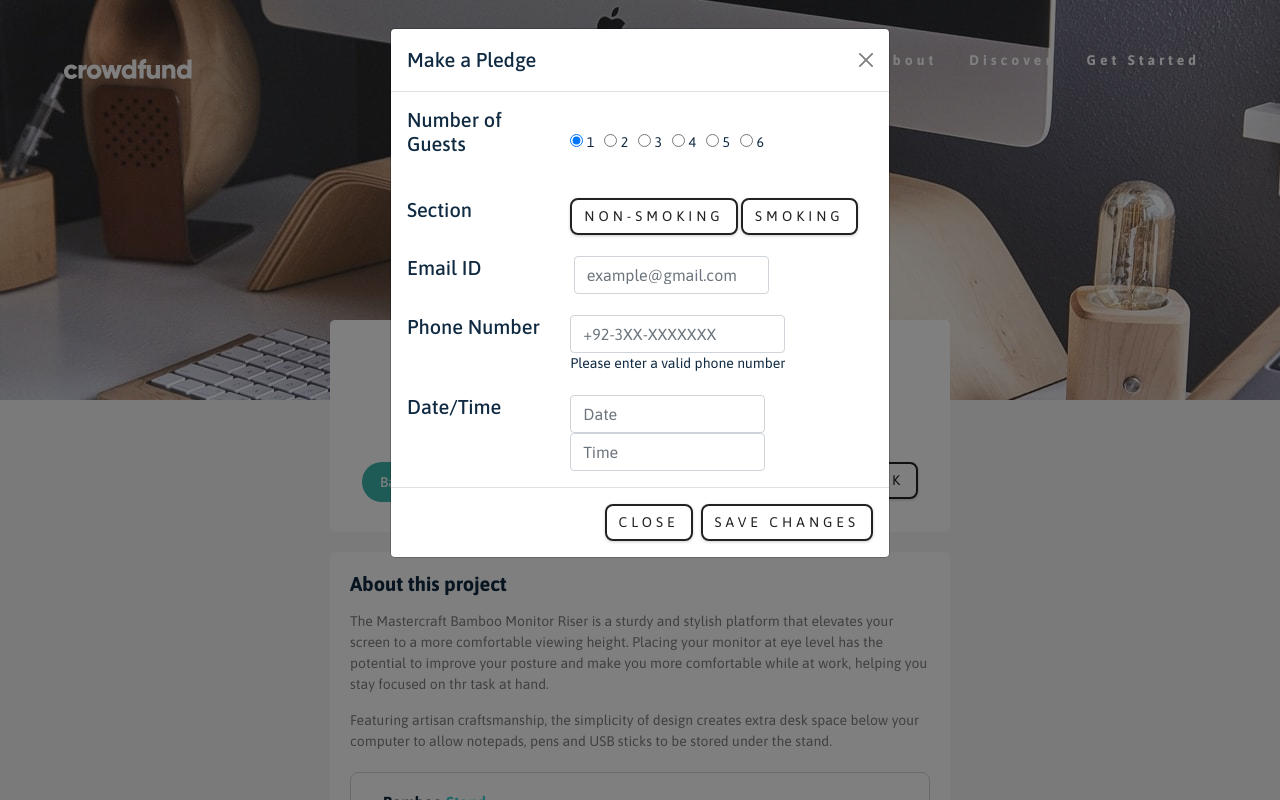
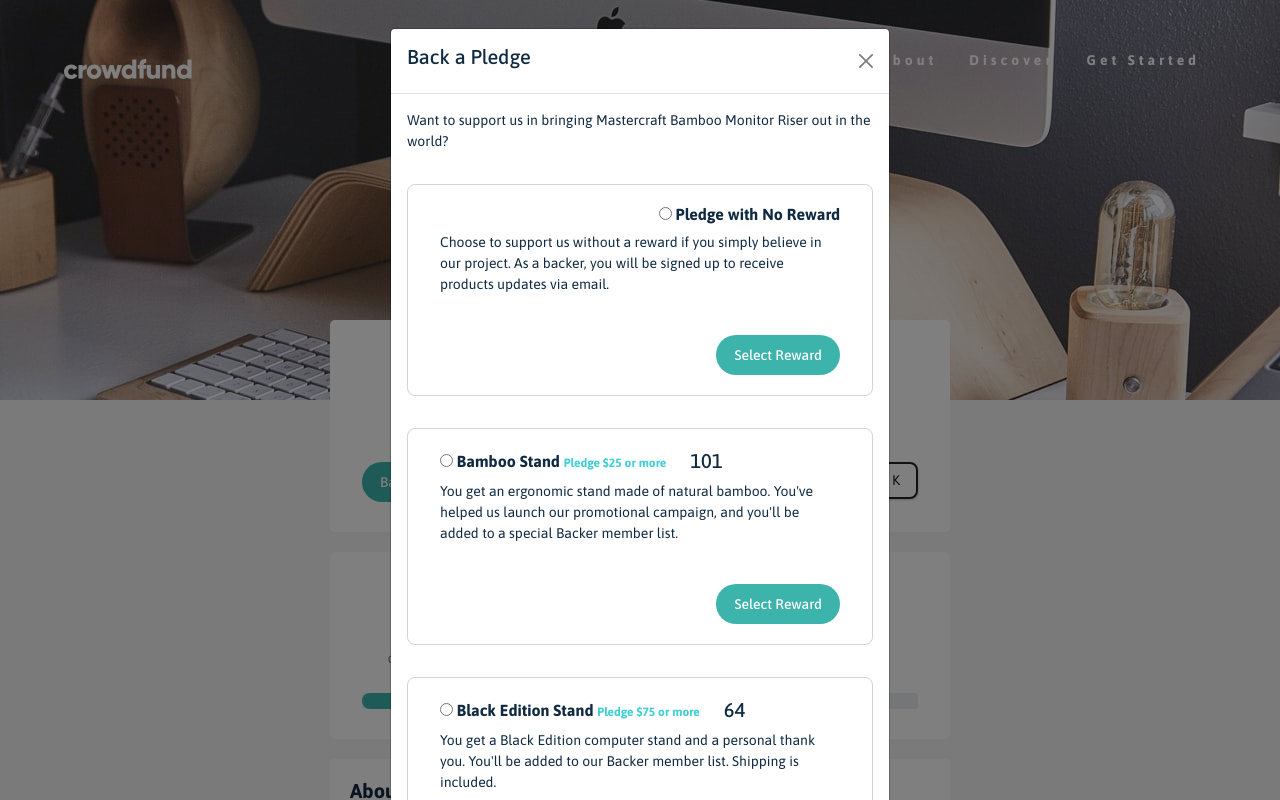
Before and after one commit to ZorainAhmed/CrowdFunding, a plain HTML site: page index.html in a window 1280 px wide. Both pictures are taken after a click on the button "Back this project". Shown: the top 800 px of the page. Drawn offline with nearby package versions, Linux system fonts and the light colour scheme; some icons are missing.

Commit message:
Eight Commit

```diff
--- a/css/style.css
+++ b/css/style.css
@@ -268,7 +268,7 @@ nav {
   height: 200px;
 }
 .links a {
-  background: var(--clr-white);
+  background: var(--clr-grey-10);
   color: black;
   letter-spacing: var(--spacing);
   display: block;
@@ -357,7 +357,10 @@ header {
 .title span {
   color: var(--clr-secondary);
 }
-
+.modal-title span {
+  color: var(--clr-secondary);
+  font-size: 12px;
+}
 footer {
   background: var(--clr-grey-1);
   padding: 5rem 1rem;
@@ -404,6 +407,12 @@ footer p {
 }
 .title{
   margin: 20px;
+  border: 1px solid;
+  border-color: lightgray;
+  border-radius: 8px;
+}
+.modal-title{
+  margin: auto;
   border: 1px solid;
   border-color: lightgray;
   border-radius: 8px;
@@ -807,6 +816,19 @@ footer p {
 h6{
   font-weight: 900;
 }
+.progress-bar{
+  background:  hsl(176, 50%, 47%);
+  border-radius: 10px;
+}
+
+@media screen and (min-width: 768px) {
+  .vl {
+    border-left: 1px solid lightgray;
+    height: 65px;
+  }
+}
+
+
 .button-1 {
   background:  hsl(176, 50%, 47%);
   border-radius: 999px;
--- a/index.html
+++ b/index.html
@@ -21,78 +21,129 @@
         <div class="modal-dialog">
             <div class="modal-content">
                 <div class="modal-header">
-                    <h5 class="modal-title" id="pledgeLabel">Make a Pledge</h5>
+                    <h5 class="" id="pledgeLabel">Back a Pledge</h5>
                     <button type="button" class="btn-close" data-bs-dismiss="modal" aria-label="Close"></button>
                 </div>
                 <div class="modal-body">
                     <form id="myform">
                         <div class="row">
-                            <div class="col-4 ">
-                                <h5>Number of Guests</h5>
-                            </div>
-                            <div class="col-auto pt-2 py-md-4">
-                                <label class="radio">
-                                    <input type="radio" name="optradio" checked> 1
-                                </label>&nbsp;&nbsp;
-                                <label class="radio">
-                                    <input type="radio" name="optradio"> 2
-                                </label>&nbsp;&nbsp;
-                                <label class="radio">
-                                    <input type="radio" name="optradio"> 3
-                                </label>&nbsp;&nbsp;
-                                <label class="radio">
-                                    <input type="radio" name="optradio"> 4
-                                </label>&nbsp;&nbsp;
-                                <label class="radio">
-                                    <input type="radio" name="optradio"> 5
-                                </label>&nbsp;&nbsp;
-                                <label class="radio">
-                                    <input type="radio" name="optradio"> 6
-                                </label>
+                            <div class="col-12 ">
+                                <p> Want to support us in bringing
+                                    Mastercraft Bamboo Monitor Riser out
+                                    in the world?
+                                </p>
                             </div>
                         </div>
-                        <br>
-                        <div class="row" >
-                            <div class="col-4">
-                                <h5>Section</h5>
+                        <div class="modal-title-wrap pt-3 pb-3">
+                            <div class="modal-title">
+                                <div class="row box-content justify-content-end">
+                                    <div class="col-auto align-self-sm-center">
+                                        <h6>
+                                            <label class="radio">
+                                                <input type="radio" name="optradio">
+                                            </label>
+                                            Pledge with No Reward
+                                        </h6>
                                     </div>
-                            <div class="col-auto">
-                                <button type="button" class="btn btn-success">Non-Smoking</button>
-                                <button type="button" class="btn btn-danger">Smoking</button>
+                                    <p>
+                                       Choose to support us without
+                                       a reward if you simply believe in our
+                                       project. As a backer, you will be signed up to receive
+                                       products updates via email.
+                                    </p>
+
+                                    <div class="col-auto pt-4">
+                                        <button type="button" class="button-1"> Select Reward</button>
+                                    </div>
                                 </div>
 
                             </div>
-                        <br>
-                        <div class="row needs-validation" novalidate>
-                            <div class="col-4 ">
-                                <h5>Email ID</h5>
-                            </div>&nbsp;
-                            <div class="col-auto" >
-                                <input type="email" class="form-control" id="validationDefaultemailid"  aria-describedby="inputGroupPrepend2" placeholder="example@gmail.com" required>
                         </div>
+                        <div class="modal-title-wrap pt-3 pb-3">
+                            <div class="modal-title">
+                                <div class="row box-content justify-content-end">
+                                    <div class="col-auto align-self-sm-center">
+                                        <h6>
+                                            <label class="radio">
+                                                <input type="radio" name="optradio" >
+                                            </label>
+                                            Bamboo Stand <span>Pledge $25 or more</span>
+                                        </h6>
                                     </div>
-                        <br>
-                        <div class="row">
-                            <div class="col-4">
-                                <h5>Phone Number</h5>
+
+                                    <div class="col-auto me-auto">
+                                        <h5>101</h5>
                                     </div>
-                            <div class="col-auto">
-                                <input type="phone" class="form-control"  placeholder="+92-3XX-XXXXXXX" pattern="[+][0-9]{2}-[0-9]{3}-[0-9]{7}"required>
-                                <div id="phone_error" class="error hidden">Please enter a valid phone number</div>
-                            </div>
-                        </div>
-                        <br>
-                        <div class="row">
-                            <div class="col-4">
-                                <h5>Date/Time</h5>
-                            </div>
-                            <div class="col-auto">
-                                <!-- <input type="text" class="form-control" id="date1"  placeholder="Date" required> -->
-                                <input type="text" class="form-control" pattern="(0[1-9]|1[0-9]|2[0-9]|3[01]).(0[1-9]|1[012]).[0-9]{4}"  id="date1"  placeholder="Date" required />
-                                <input type="text" class="form-control" pattern="(0[0-9]|1[0-9]|2[0-3])(:[0-5][0-9]){2}" id="time1" placeholder="Time" required>
+                                    <p>
+                                        You get an ergonomic stand made of natural
+                                        bamboo. You've helped us launch our promotional
+                                        campaign, and you'll be added to a special Backer member
+                                        list.
+                                    </p>
+
+                                    <div class="col-auto pt-4">
+                                        <button type="button" class="button-1"> Select Reward</button>
                                     </div>
                                 </div>
 
+                            </div>
+                        </div>
+                        <div class="modal-title-wrap pt-3 pb-3">
+                            <div class="modal-title">
+                                <div class="row box-content justify-content-end">
+                                    <div class="col-auto align-self-sm-center">
+                                        <h6>
+                                            <label class="radio">
+                                                <input type="radio" name="optradio" >
+                                            </label>
+                                            Black Edition Stand <span>Pledge $75 or more</span>
+                                        </h6>
+                                    </div>
+
+                                    <div class="col-auto me-auto">
+                                        <h5>64</h5>
+                                    </div>
+                                    <p>
+                                       You get a Black Edition computer stand and a personal thank you.
+                                       You'll be added to our Backer member list. Shipping is included.
+                                    </p>
+
+                                    <div class="col-auto pt-4">
+                                        <button type="button" class="button-1"> Select Reward</button>
+                                    </div>
+                                </div>
+
+                            </div>
+                        </div>
+                        <div class="modal-title-wrap pt-3 pb-3" style="opacity: 0.5;">
+                            <div class="modal-title  ">
+                                <div class="row box-content justify-content-end">
+                                    <div class="col-auto align-self-sm-center">
+                                        <h6>
+                                            <label class="radio">
+                                                <input type="radio" name="optradio" >
+                                            </label>
+                                            Mahogany Special Edition <span>Pledge $200 or more</span>
+                                        </h6>
+                                    </div>
+
+                                    <div class="col-auto me-auto">
+                                        <h5>101</h5>
+                                    </div>
+                                    <p>
+                                       You'll get two Special Edition Mahogany stands, a Backer T-Shirt
+                                       and a personal thank you. You'll be added to our Backer
+                                       member list. Shipping is included.
+                                    </p>
+
+                                    <div class="col-auto pt-4 ">
+                                        <button type="button" class="button-1 disabled"> Select Reward</button>
+                                    </div>
+                                </div>
+
+                            </div>
+                        </div>
+                    </form>
                 </div>
                 <div class="modal-footer">
                     <button type="cancel" class="btn btn-secondary" data-bs-dismiss="modal">Close</button>
@@ -153,6 +204,36 @@
                 </div>
             </div>
          </div>
+         <div class="banner-wrap">
+            <div class="row banner pt-5">
+                <div class="col-md-4 col-12">
+                    <h3 style="font-weight: bolder;">$89,914</h3>
+                    <p>
+                        of $100,000 backed
+                    </p>
+                </div>
+                <div class="col-md-4 col-12 vl">
+                    <h3 style="font-weight: bolder;">5,007</h3>
+                    <p>
+                        total backers
+                    </p>
+
+                </div>
+                <div class="col-md-4 col-12 vl">
+                    <h3 style="font-weight: bolder;">56</h3>
+                    <p>
+                        days left
+                    </p>
+                </div>
+                <div class="col-12 pt-4">
+                    <div class="progress">
+                        <div class="progress-bar" role="progressbar" aria-valuenow="70"
+                        aria-valuemin="0" aria-valuemax="100" style="width:89.914%">
+                        </div>
+                    </div>
+                </div>
+            </div>
+         </div>
 
         <!-- about -->
         <section id="about" class="section">
@@ -173,13 +254,21 @@
                 </div>
                 <div class="title">
                     <div class="row box-content">
+                        <div class="col-auto me-auto ">
                             <h6>Bamboo <span>Stand</span></h6>
+                        </div>
+                        <div class="col-auto">
+                            <span>Pledge $25 or more</span>
+                        </div>
+                        <div class="col-auto">
                             <p>
                                 You get an ergonomic stand made of natural
                                 bamboo. You've helped us launch our promotional
                                 campaign, and you'll be added to a special Backer member
                                 list.
                             </p>
+                        </div>
+
                         <div class="col-auto me-auto pt-4">
                             <h1>101</h1>
                         </div>
@@ -191,13 +280,20 @@
                 </div>
                 <div class="title">
                     <div class="row box-content">
+                        <div class="col-auto me-auto ">
                             <h6>Black Edition <span>Stand</span></h6>
+                        </div>
+                        <div class="col-auto">
+                            <span>Pledge $75 or more</span>
+                        </div>
+                        <div class="col-auto">
                             <p>
                                 You get an ergonomic stand made of natural
                                 bamboo. You've helped us launch our promotional
                                 campaign, and you'll be added to a special Backer member
                                 list.
                             </p>
+                        </div>
                         <div class="col-auto me-auto pt-4">
                             <h1>101</h1>
                         </div>
@@ -209,13 +305,20 @@
 
                 <div class="title" style="opacity: 0.5;">
                     <div class="row box-content">
-                        <h6>Mahogany Special <span>Stand</span></h6>
+                        <div class="col-auto me-auto ">
+                            <h6>Mahogany <span>Special</span></h6>
+                        </div>
+                        <div class="col-auto">
+                            <span>Pledge $200 or more</span>
+                        </div>
+                        <div class="col-auto">
                             <p>
                                 You get an ergonomic stand made of natural
                                 bamboo. You've helped us launch our promotional
                                 campaign, and you'll be added to a special Backer member
                                 list.
                             </p>
+                        </div>
                         <div class="col-auto me-auto pt-4">
                             <h1>101</h1>
                         </div>
```
Lines whose indentation alone changed are shown as unchanged.
